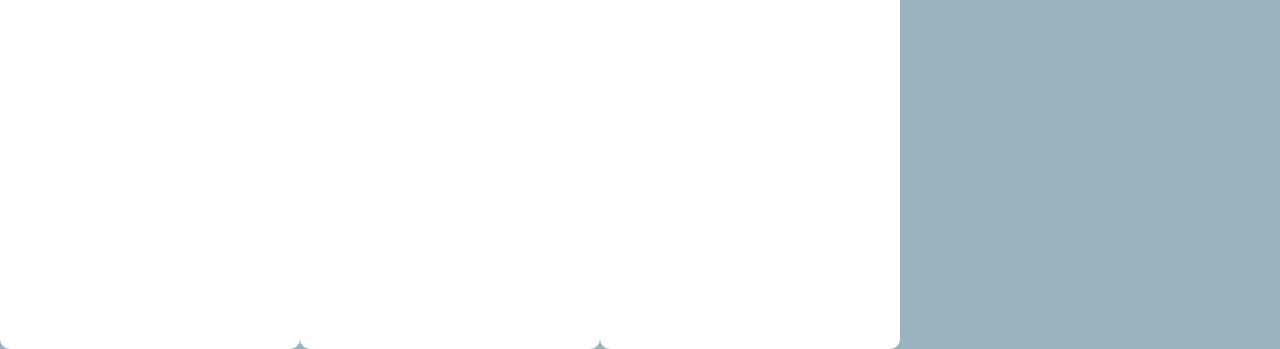
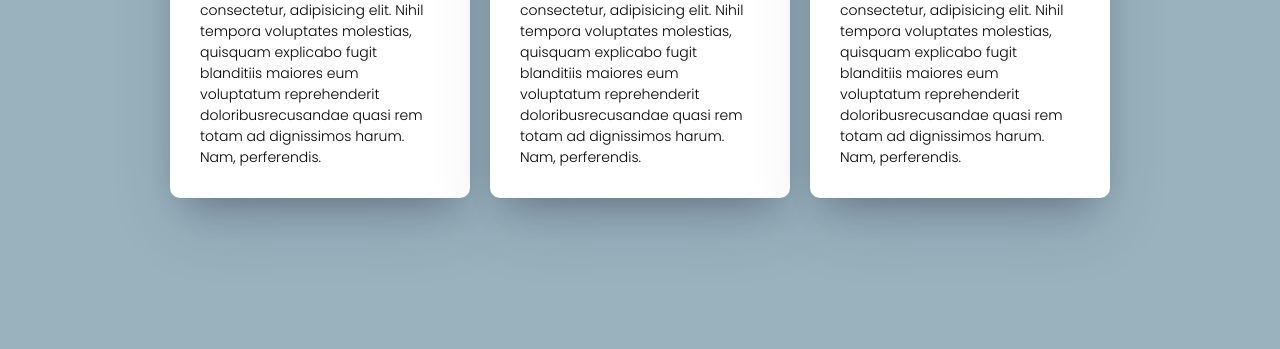
Before and after one commit to manhame/exo_flex, a plain HTML site: page index.html in a window 1280 px wide. Shown: the part 451-800 px from the top of the page. Drawn offline with Linux system fonts and the light colour scheme.

Commit message:
Compléments effets cards

```diff
--- a/css/style.css
+++ b/css/style.css
@@ -1,4 +1,4 @@
-
+@import url('https://fonts.googleapis.com/css2?family=Poppins:wght@100;200;300;400;500;600;700;800;900&display=swap');
 
 *{
     margin: 0;
@@ -10,12 +10,16 @@
     display: flex;
     min-height: 100vh;
     background-color: rgba(68, 117, 136, 0.548);
+    justify-content: center;
+    align-items: center;
+    gap: 20px;
 }
 
 .card {
     background-color: white;
     width: 300px;
     border-radius: 10px;
+    box-shadow: rgba(50, 50, 93, 0.25) 0px 30px 60px -12px, rgba(0, 0, 0, 0.3) 0px 18px 36px -18px;
 }
 
 .card-header {
@@ -25,4 +29,18 @@
     width: 100%;
     height: 100%;
     object-fit: cover;
+    border-radius: 10px 10px 0 0;
 }
+.card-text {
+    padding: 30px;
+}
+.car-text h1 {
+    font-size: 25px;
+    margin-bottom: 10px;
+    font-weight: 700;
+}
+.card-text p {
+    font-size: 14px;
+    color :black;
+    font-weight: 300;
+}
```
